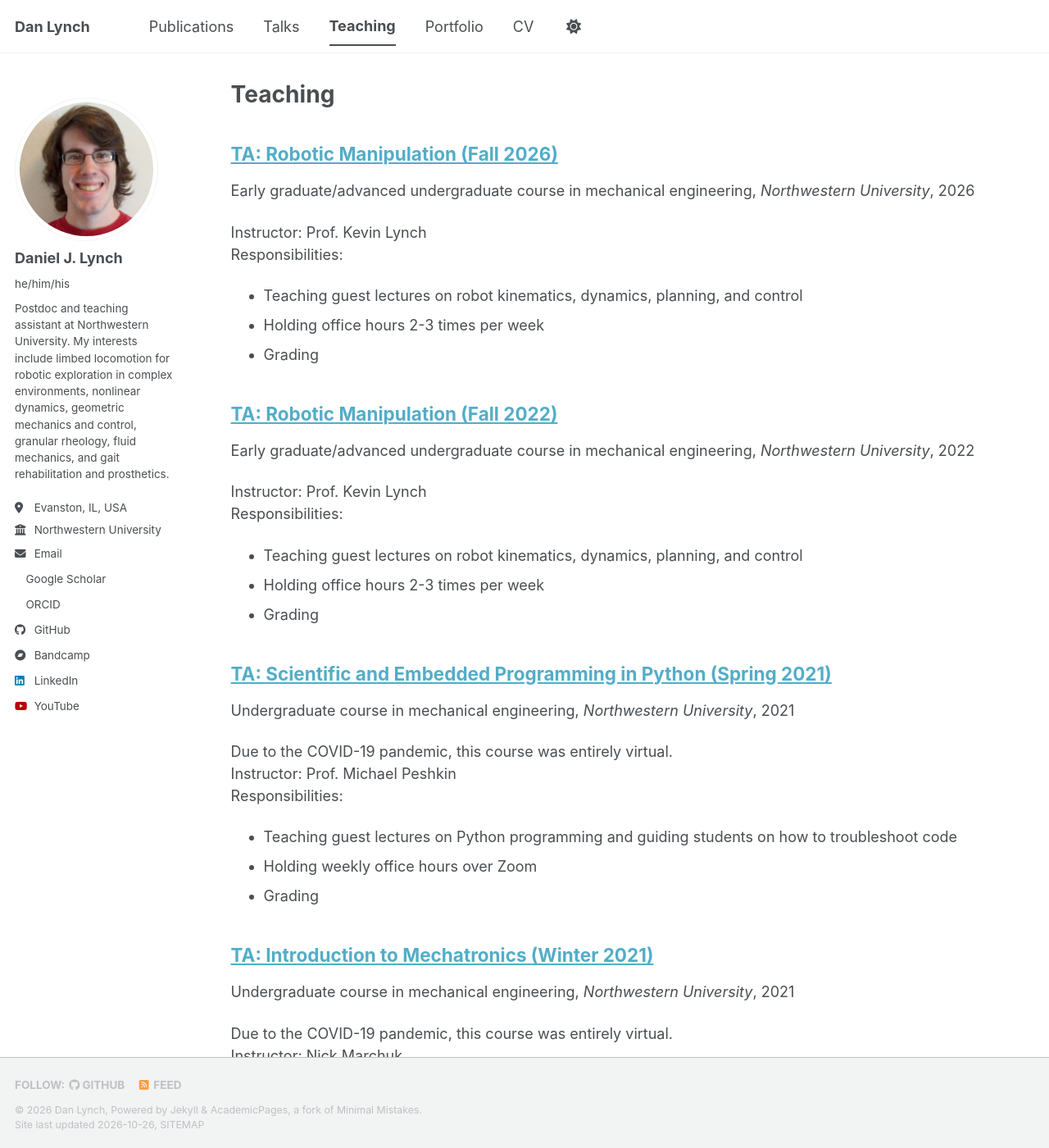
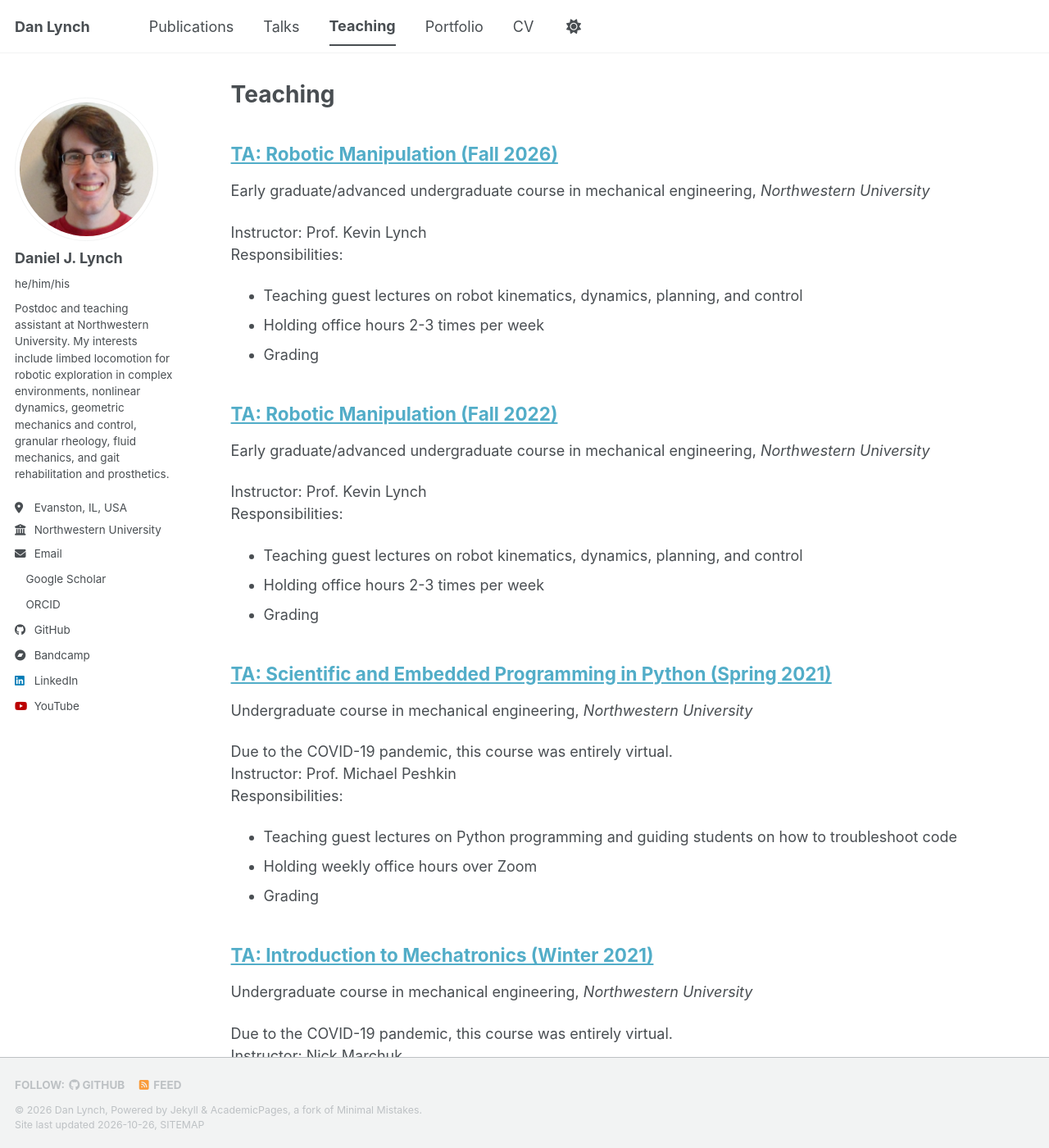
Before and after one commit to dlynch7/dlynch7.github.io, a Jekyll site: the page built from _pages/teaching.html, in a window 1280 px wide and 1400 px high. Shown: the whole window at 82% size. Built offline with Jekyll 4.4.1, drawn with Linux system fonts in a browser that asks for light colours; a style sheet for code colours, icons or effects is not loaded; some of the changed text lies outside the part shown.

Commit message:
edits to date handling

```diff
--- a/_includes/archive-single.html
+++ b/_includes/archive-single.html
@@ -39,7 +39,35 @@
     {% endif %}
 
         {% if post.collection == 'teaching' %}
-          <p> {{ post.type }}, <i>{{ post.venue }}</i>, {{ post.date | default: "1900-01-01" | date: "%Y" }} </p>
+          <!-- {% if post.start_date and post.end_date %}
+            {% assign start_year  = post.start_date | date: "%Y" %}
+            {% assign end_year    = post.end_date   | date: "%Y" %}
+            {% assign start_month = post.start_date | date: "%B" %}
+            {% assign end_month   = post.end_date   | date: "%B" %}
+            {% assign start_day   = post.start_date | date: "%-d" %}
+            {% assign end_day     = post.end_date   | date: "%-d" %}
+
+            <span class="event-date">
+              {% if post.start_date == post.end_date %}
+                {% comment %} Case 1: Same day (e.g., October 25, 2026) {% endcomment %}
+                <p> {{ post.type }}, <i>{{ post.venue }}</i>, {{ post.start_date | date: "%B %-d, %Y" }} </p>
+
+              {% elsif start_year != end_year %}
+                {% comment %} Case 2: Different years (e.g., Dec 30, 2025 - Jan 2, 2026) {% endcomment %}
+                <p> {{ post.type }}, <i>{{ post.venue }}</i>, {{ post.start_date | date: "%B %-d, %Y" }} - {{ post.end_date | date: "%B %-d, %Y" }} </p>
+
+              {% elsif start_month != end_month %}
+                {% comment %} Case 3: Same year, different months (e.g., October 28 - November 2, 2026) {% endcomment %}
+                <p> {{ post.type }}, <i>{{ post.venue }}</i>, {{ post.start_date | date: "%B %-d" }} - {{ post.end_date | date: "%B %-d, %Y" }} </p>
+
+              {% else %}
+                {% comment %} Case 4: Same year, same month (e.g., October 25-27, 2026) {% endcomment %}
+                <p> {{ post.type }}, <i>{{ post.venue }}</i>, {{ start_month }} {{ start_day }}-{{ end_day }}, {{ start_year }} </p>
+              {% endif %}
+            </span>
+          {% endif %} -->
+          <!-- <p> {{ post.type }}, <i>{{ post.venue }}</i>, {{ post.date | default: "1900-01-01" | date: "%Y" }} </p> -->
+          <p> {{ post.type }}, <i>{{ post.venue }}</i> </p>
         {% elsif post.collection == 'publications' %}
           <p>Published in <i>{{ post.venue }}</i>, {{ post.date | default: "1900-01-01" | date: "%Y" }} </p>
         {% elsif post.date %}
```
Also changed, not shown: _layouts/single.html (+29 -1 lines).
